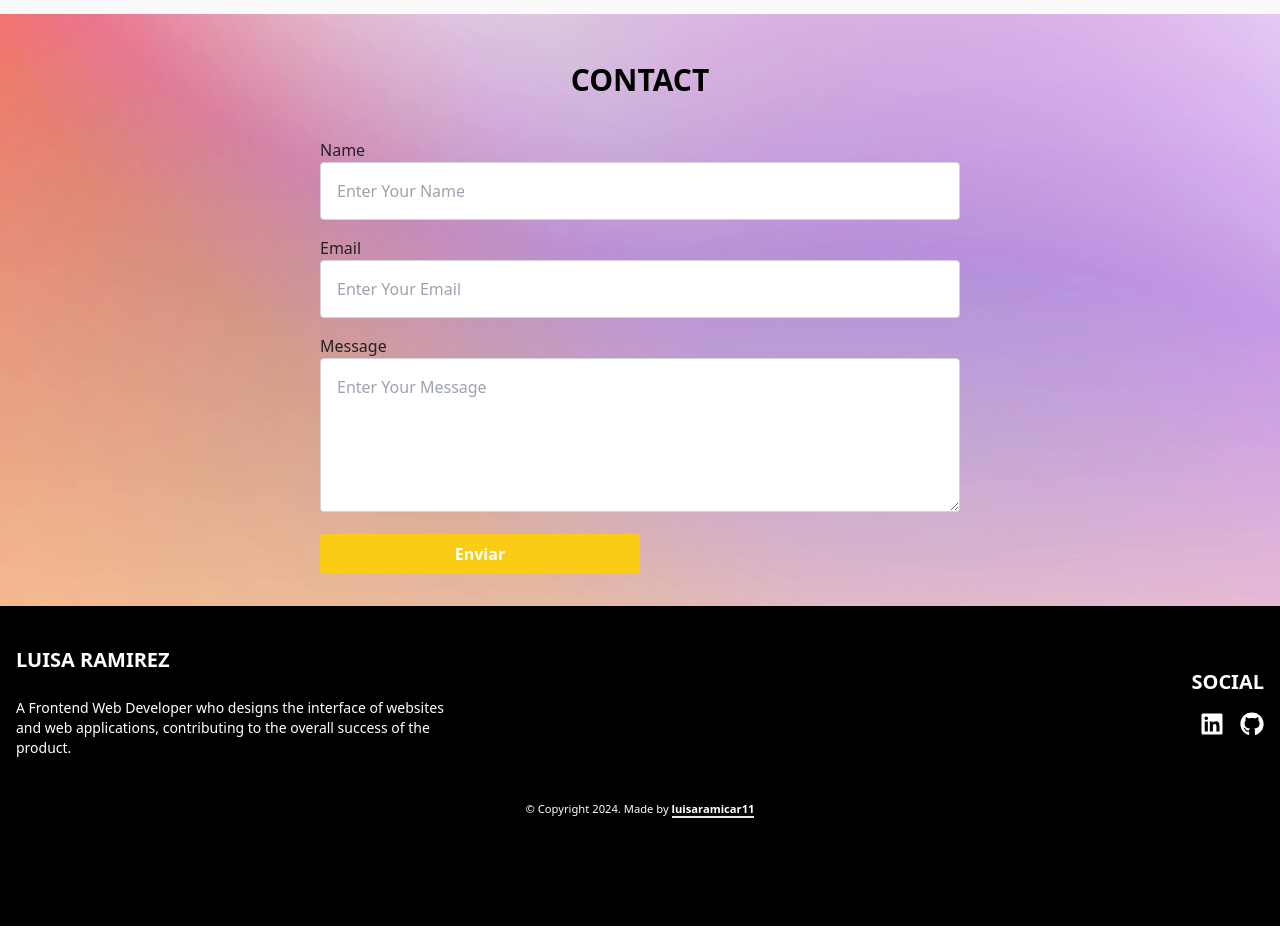
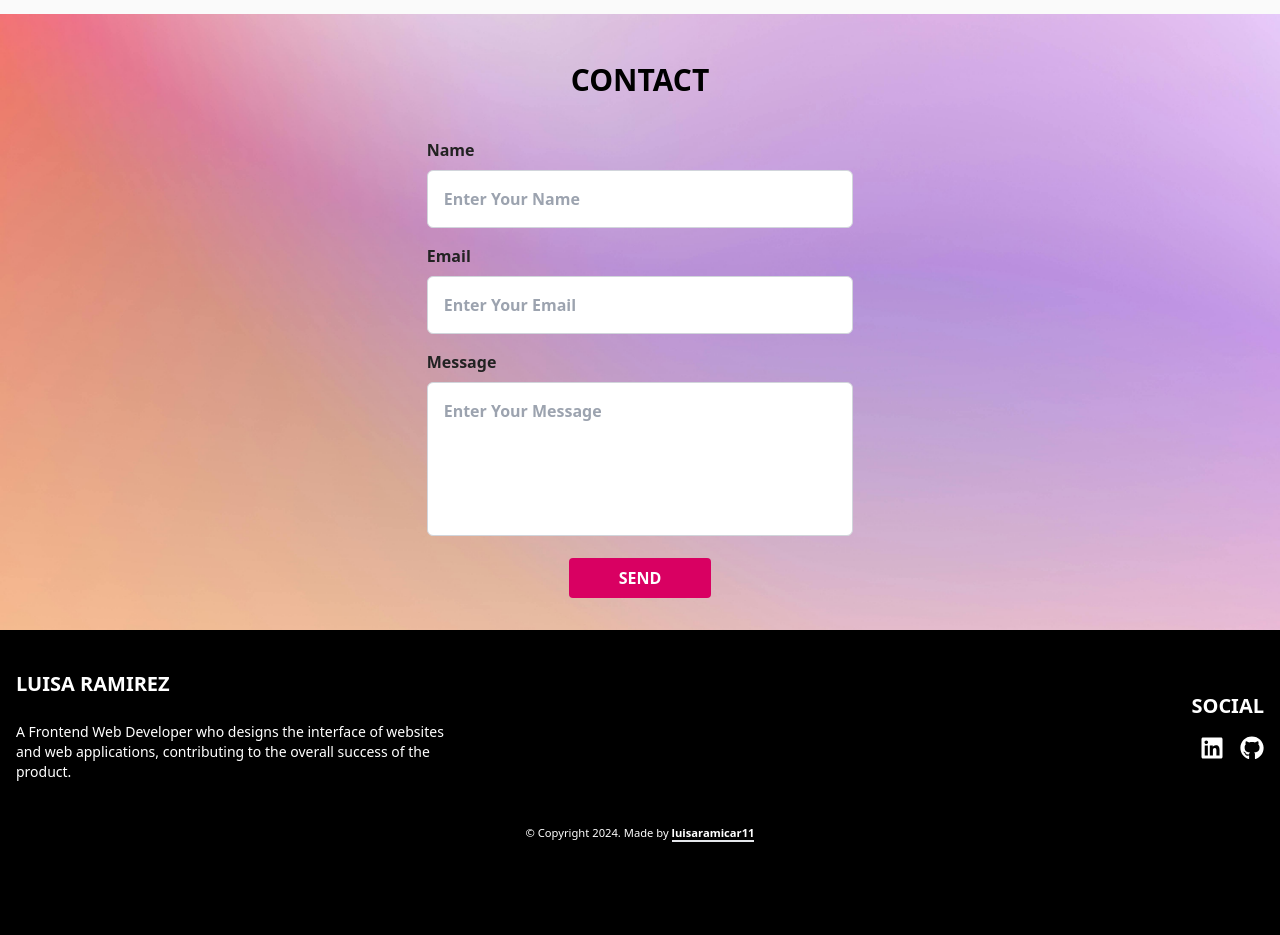
Before and after one commit to luisaramicar11/portafolio-next, a Next.js app: page /portfolio in a window 1280 px wide. Shown: the part 3040-3975 px from the top of the page. Built offline with nearby package versions, Linux system fonts and the light colour scheme.

Commit message:
Changes in the form

```diff
--- a/src/components/Form.tsx
+++ b/src/components/Form.tsx
@@ -37,13 +37,13 @@ const ContactForm: React.FC = () => {
   return (
     <section className="section py-8" >
       <form
-        className="contact-form mx-auto w-4/5 md:w-1/2"
+        className="contact-form mx-auto w-4/5 md:w-1/3"
         action="https://getform.io/f/apjmdlga"
         method="POST"
         target="_blank"
         onSubmit={handleSubmit}
       >
-          <label htmlFor="name">Name</label>
+          <label htmlFor="name" className='font-bold'>Name</label>
           <input
             type="text"
             name="name"
@@ -51,10 +51,10 @@ const ContactForm: React.FC = () => {
             title="Name only accepts letters and whitespace."
             pattern="^[A-Za-zÑñÁáÉéÍíÓóÚúÜü\s]+$"
             required
-            className="rounded border border-gray-300 p-4 mb-4 w-full"
+            className="font-bold rounded-md border border-gray-300 p-4 mb-4 w-full mt-2"
           />
 
-          <label htmlFor="email">Email</label>
+          <label htmlFor="email" className='font-bold'>Email</label>
           <input
             type="email"
             name="email"
@@ -62,10 +62,10 @@ const ContactForm: React.FC = () => {
             title="Invalid email"
             pattern="^[a-z0-9]+(\.[_a-z0-9]+)*@[a-z0-9-]+(\.[a-z0-9-]+)*(\.[a-z]{2,15})$"
             required
-            className="rounded border border-gray-300 p-4 mb-4 w-full"
+            className="font-bold rounded-md border border-gray-300 p-4 mb-4 w-full mt-2"
           />
 
-          <label htmlFor="comments">Message</label>
+          <label htmlFor="comments" className='font-bold'>Message</label>
           <textarea
             name="comments"
             rows={5}
@@ -73,14 +73,17 @@ const ContactForm: React.FC = () => {
             title="Your comment must not exceed 255 characters"
             data-pattern="^.{1,255}$"
             required
-            className="rounded border border-gray-300 p-4 mb-4 w-full"
+            className="font-bold rounded-md border border-gray-300 p-4 mb-4 w-full resize-none mt-2"
           />
 
+          <div className='flex justify-center'>
           <input
             type="submit"
-            value="Enviar"
-            className="bg-yellow-400 text-white font-bold py-2 px-4 rounded cursor-pointer w-1/2 mx-auto"
+            value="SEND"
+            className="bg-first-color text-white font-bold py-2 px-4 rounded cursor-pointer w-1/3 mx-auto"
           />
+          </div>
+
 
           {isLoading && (
             <div className="contact-form-loader mt-4">
```
